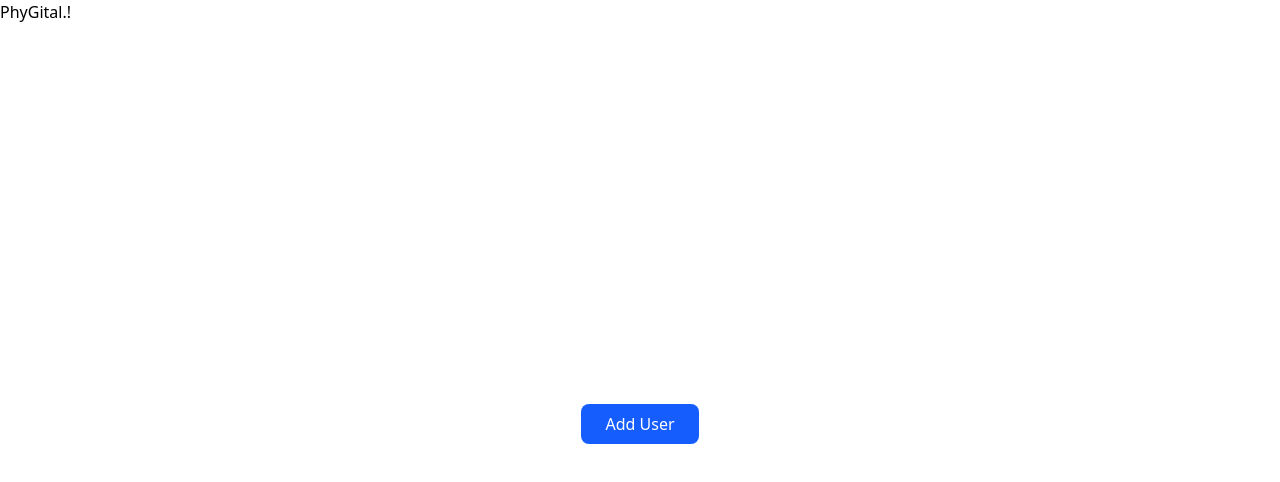
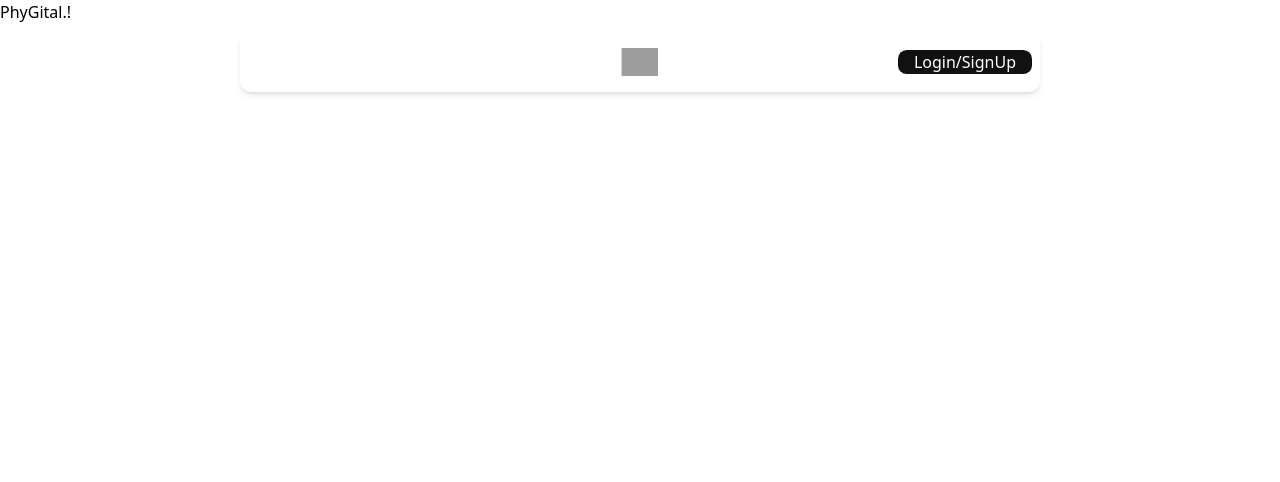
Before and after one commit to hemantnimble/Dev-Connect, a Next.js app: page / in a window 1280 px wide. Shown: the top 482 px of the page. Built offline with nearby package versions, Linux system fonts and the light colour scheme; grey boxes are pictures that could not be loaded.

Commit message:
google provider

```diff
--- /dev/null
+++ b/app/api/auth/[...nextauth]/route.ts
@@ -0,0 +1,2 @@
+import { handlers } from "@/auth" // Referring to the auth.ts we just created
+export const { GET, POST } = handlers
--- a/app/components/Test.tsx
+++ /dev/null
@@ -1,51 +0,0 @@
-"use client";
-
-import { useState } from "react";
-import axios from "axios";
-
-export default function AddUserPage() {
-  const [loading, setLoading] = useState(false);
-  const [message, setMessage] = useState("");
-
-  const handleAddUser = async () => {
-    setLoading(true);
-    setMessage("");
-
-    try {
-      const { data } = await axios.post("/api/test", {
-        name: "Hemant Nimble",
-        email: "hemant@example.com",
-        hashedPassword: "someHashedPassword",
-        image: "https://example.com/profile.jpg",
-      });
-
-      setMessage(`✅ User Added: ${data.email}`);
-    } catch (error: any) {
-      if (axios.isAxiosError(error)) {
-        const errMsg =
-          error.response?.data?.message || "Something went wrong on the server";
-        setMessage(`❌ Error: ${errMsg}`);
-      } else {
-        setMessage(`⚠️ Request failed: ${error.message}`);
-      }
-    } finally {
-      setLoading(false);
-    }
-  };
-
-  return (
-    <div className="flex flex-col items-center justify-center min-h-screen gap-4">
-      <button
-        onClick={handleAddUser}
-        disabled={loading}
-        className="px-6 py-2 bg-blue-600 text-white rounded-lg hover:bg-blue-700 disabled:opacity-50"
-      >
-        {loading ? "Adding User..." : "Add User"}
-      </button>
-
-      {message && (
-        <p className="text-center text-sm text-gray-700">{message}</p>
-      )}
-    </div>
-  );
-}
--- a/app/components/react-bits/StaggeredMenu.tsx
+++ b/app/components/react-bits/StaggeredMenu.tsx
@@ -1,6 +1,7 @@
 import React, { useLayoutEffect, useRef, useState } from 'react';
 import { gsap } from 'gsap';
 import { GoArrowUpRight } from 'react-icons/go';
+import Link from 'next/link';
 
 type CardNavLink = {
   label: string;
@@ -185,14 +186,15 @@
           <div className="logo-container flex items-center md:absolute md:left-1/2 md:top-1/2 md:-translate-x-1/2 md:-translate-y-1/2 order-1 md:order-none">
             <img src={logo} alt={logoAlt} className="logo h-[28px] invert-0" />
           </div>
-
+          <Link href='/login'>
             <button
               type="button"
               className="card-nav-cta-button hidden md:inline-flex border-0 rounded-[calc(0.75rem-0.2rem)] px-4 h-full font-medium cursor-pointer transition-colors duration-300"
               style={{ backgroundColor: buttonBgColor, color: buttonTextColor }}
             >
-            Get Started
+              Login/SignUp
             </button>
+          </Link>
         </div>
 
         <div
--- /dev/null
+++ b/app/login/page.tsx
@@ -0,0 +1,14 @@
+import { signIn } from "@/auth"
+
+export default function SignIn() {
+  return (
+    <form
+      action={async () => {
+        "use server"
+        await signIn("google")
+      }}
+    >
+      <button type="submit">Signin with Google</button>
+    </form>
+  )
+}
--- a/app/page.tsx
+++ b/app/page.tsx
@@ -1,14 +1,13 @@
-// import NavBar from "./components/NavBar";
-
-import AddUserPage from "./components/Test";
+import NavBar from "./components/NavBar";
+// import AddUserPage from "./components/Test";
 
 // import HeroSec from "./components/HeroSec";
 export default function Home() {
   return (
    <>
    <h1>PhyGital.!</h1>
-   <AddUserPage/>
-   {/* <NavBar/> */}
+   {/* <AddUserPage/> */}
+   <NavBar/>
    {/* <HeroSec></HeroSec> */}
 
    </>
--- /dev/null
+++ b/auth.ts
@@ -0,0 +1,7 @@
+import NextAuth from "next-auth"
+import Google from "next-auth/providers/google"
+
+
+export const { handlers, signIn, signOut, auth } = NextAuth({
+  providers: [Google],
+})
--- /dev/null
+++ b/middleware.ts
@@ -0,0 +1 @@
+export { auth as middleware } from "@/auth"
--- a/package.json
+++ b/package.json
@@ -14,6 +14,7 @@
     "gsap": "^3.13.0",
     "mongodb": "^6.20.0",
     "next": "15.5.3",
+    "next-auth": "^5.0.0-beta.29",
     "ogl": "^1.0.11",
     "prisma": "^6.16.2",
     "react": "19.1.0",
```
Also changed, not shown: ttttttttttttttttt.txt (renamed from app/api/test/route.ts), 2 other files (tests, documents, lock files or other folders). Lines whose indentation alone changed are shown as unchanged.
